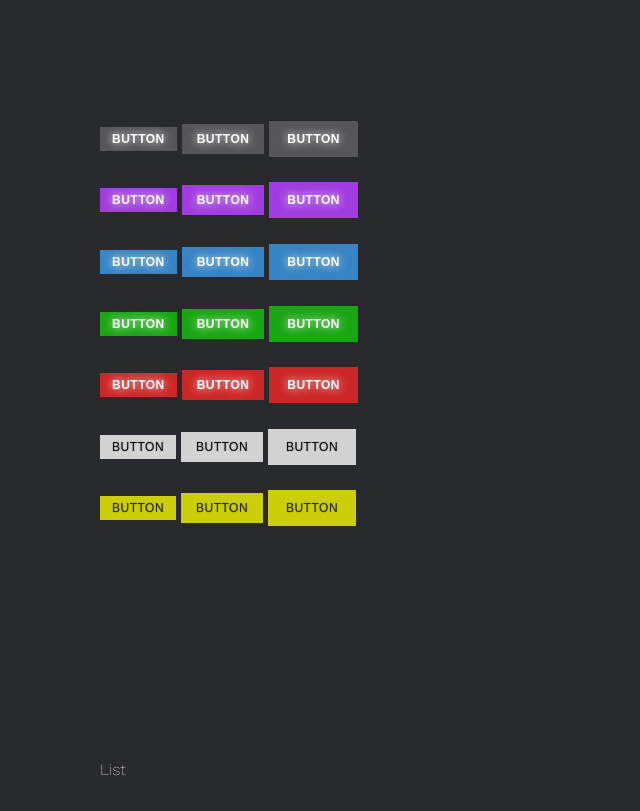
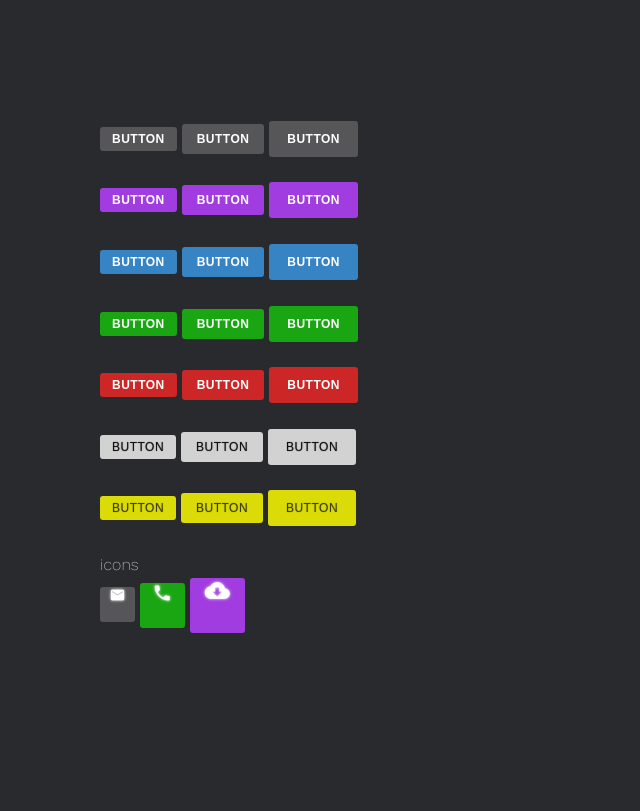
Before and after one commit to whoamindx/cybercss-private, a plain HTML site: page index.html in a window 1280 px wide. Shown: the part 1040-1851 px from the top of the page, without its empty margins (0-640 px from the left). Drawn offline with nearby package versions, Linux system fonts and the light colour scheme.

Commit message:
add icons

```diff
--- a/cyber.css
+++ b/cyber.css
@@ -22,7 +22,7 @@
   --div-claro: #2e3136;
   --div-escuro: #232324;
   --body-color: #eee7dc;
-  --color-primary: #b741ff; /* #302667 */
+  --color-primary: #b741ff;
   --color-secondary: #3ca7ff;
   --color-tertiary: #10ff00;
   --color-quaternary: #ff2525;
@@ -101,15 +101,14 @@ html[cybercss] {
   border: none;
   letter-spacing: .5px;
   font-size: 1.2rem;
-  text-shadow: 0 0 10px;
-  outline: none;
+  transition: .2s box-shadow;
+  border-radius: 3px;
 }
 
 [cybercss] button[purple] {
   /* background: var(--color-primary); */
   background: #b741ffd9;
 }
-
 [cybercss] button[blue] {
   /* background: var(--color-secondary); */
   background: #3ca7ffb8
@@ -135,8 +134,8 @@ html[cybercss] {
 
 [cybercss] button[yellow] {
   /* background: #ffff00d1; */
-  color: #0000009c;
-  background: #ffff00c4;
+  color: #00000085;
+  background: #ffff00d4;
   text-shadow: 0 0 1px;
   font-weight: 500;
 }
@@ -149,15 +148,47 @@ html[cybercss] {
   padding: 11px 18px;
 }
 
-[cybercss] button:click {
-
+[cybercss] button[icon] {
+  padding: 0;
+  width: 45px;
+  height: 45px;
+  text-shadow: 0 0 3px;
+  display: inline-flex;
+  justify-content: center;
+}
+[cybercss] button[icon] i {
+  font-size: 2rem;
 }
 
+[cybercss] button[icon][sm] {
+  width: 35px;
+  height: 35px;
+}
+[cybercss] button[icon][sm] i {
+  font-size: 1.6rem;
+}
 
+[cybercss] button[icon][lg] {
+  width: 55px;
+  height: 55px;
+}
+[cybercss] button[icon][lg] i{
+  font-size: 2.5rem;
+}
 
+[cybercss] button:hover {
+  box-shadow: 0 0 10px 0px #000000;
+  transition: .2s box-shadow;
+}
 
+[cybercss] button:active {
+  background: #00000010;
+  color: white;
+}
 
-
+[cybercss] button:focus {
+  outline: 0;
+}
 
 
 
--- a/index.html
+++ b/index.html
@@ -5,6 +5,7 @@
   <meta name="viewport" content="width=device-width, initial-scale=1.0">
   <meta http-equiv="X-UA-Compatible" content="ie=edge">
   <title>Cybercss | A cyber design CSS framework.</title>
+  <link href="https://fonts.googleapis.com/icon?family=Material+Icons" rel="stylesheet">
   <link rel="stylesheet" href="cyber.css">
 </head>
 <body>
@@ -56,6 +57,20 @@
     <button yellow sm>Button</button>
     <button yellow>Button</button>
     <button yellow lg>Button</button>
+    <br><br>
+
+    icons
+    <br>
+    <button icon sm>
+      <i class="material-icons">email</i>
+    </button>
+    <button icon green>
+        <i class="material-icons">phone</i>
+    </button>
+    <button icon purple lg>
+        <i class="material-icons">cloud_download</i>
+    </button>
+    <br><br>
 
     <br><br><br><br><br><br><br><br><br><br>
 
```
